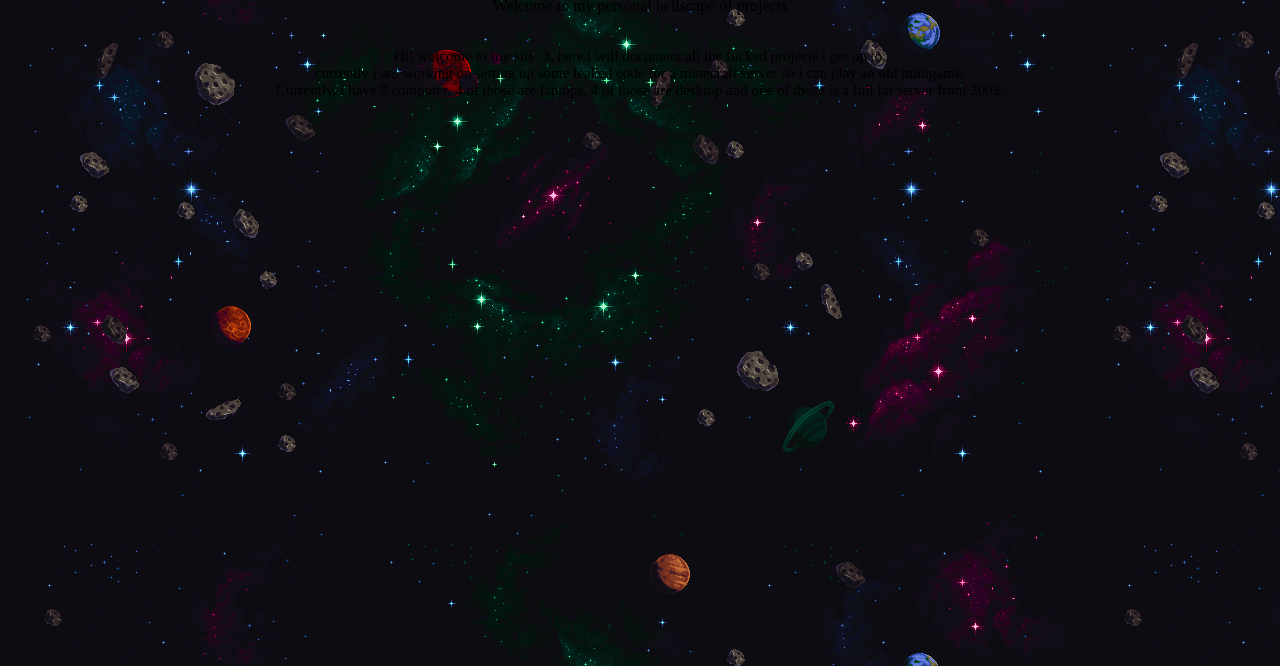
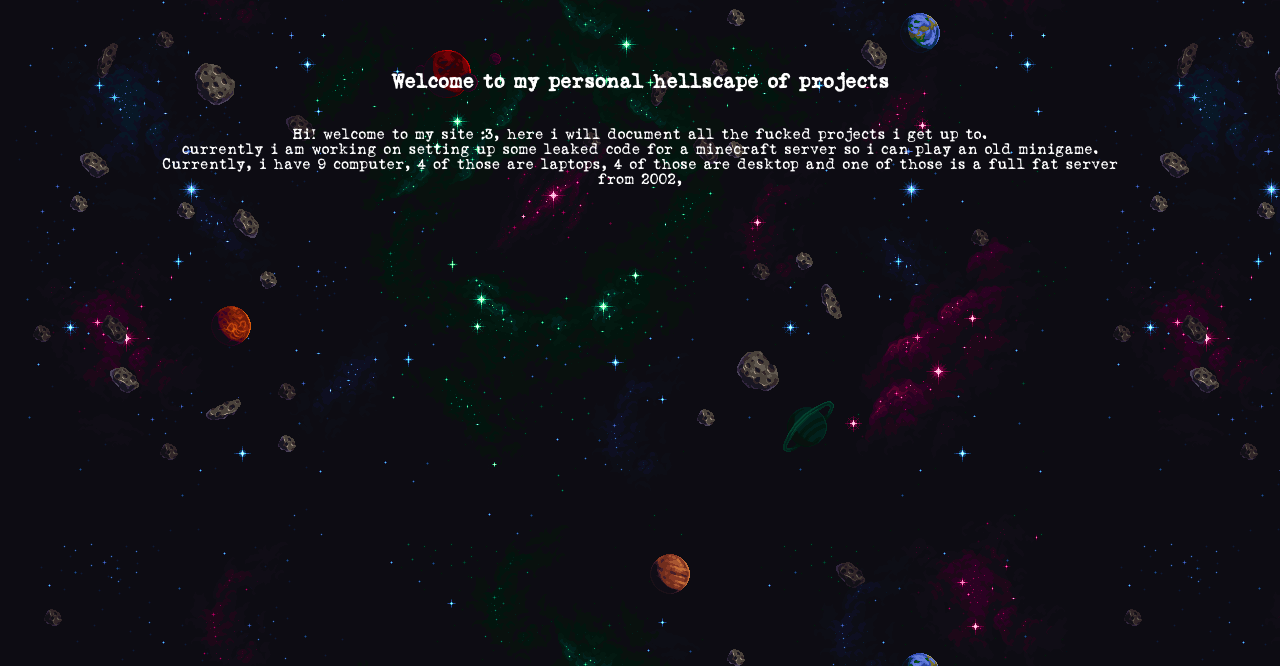
Before and after one commit to BLACKOPSUNICORN/Blackopsunicorn.github.io, a plain HTML site: page index.html in a window 1280 px wide. Shown: the part 134-800 px from the top of the page. Drawn offline with Linux system fonts and the light colour scheme.

Commit message:
Update style.css

```diff
--- a/css/style.css
+++ b/css/style.css
@@ -26,6 +26,13 @@ font-style:normal;
 font-size: 40px;
 color: rgb(194, 55, 194);
 }
+.mainbody{
+  padding-top: 2cm;
+  font-family: 'love_letter_typewriterregular', Arial, sans-serif;
+  color: white;
+  font-size: 20px;
+  font-weight: bold;
+}
 .title{
   padding-top: 2cm;
   font-family: 'love_letter_typewriterregular', Arial, sans-serif;
```
